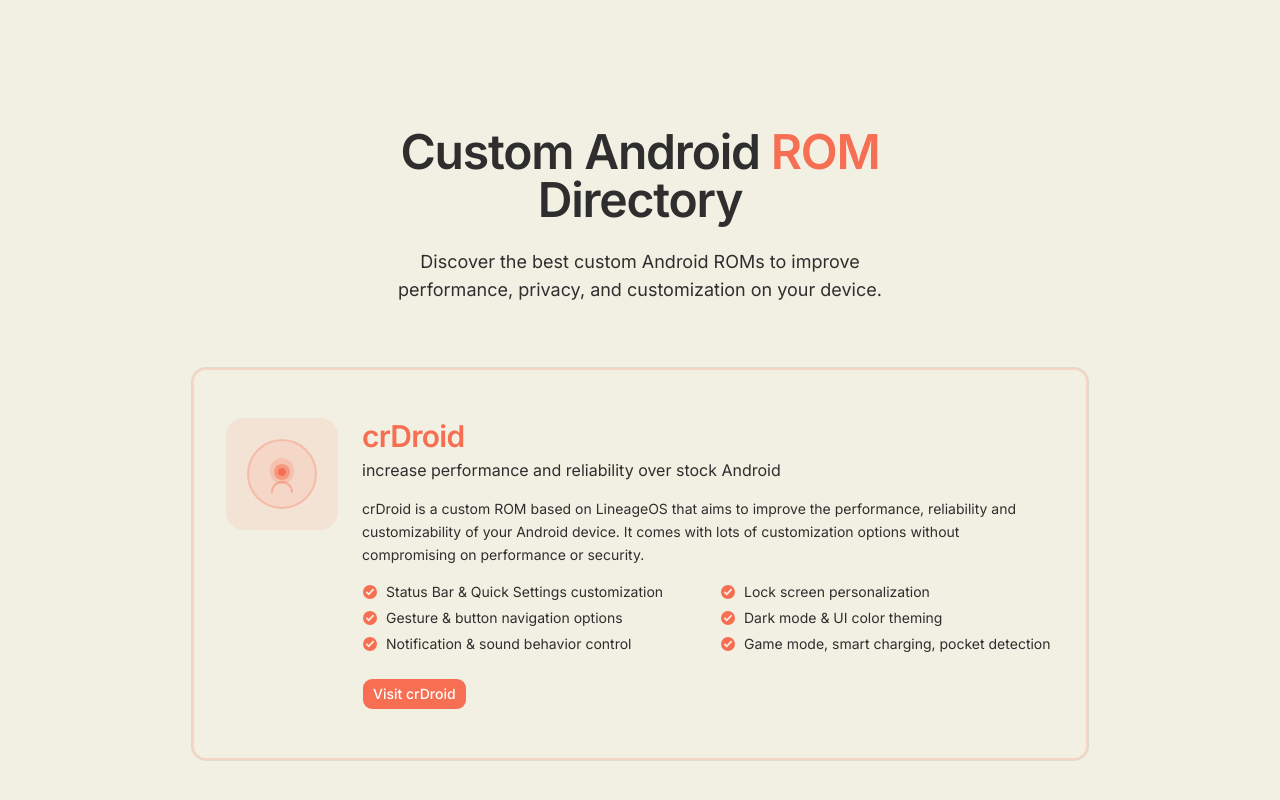
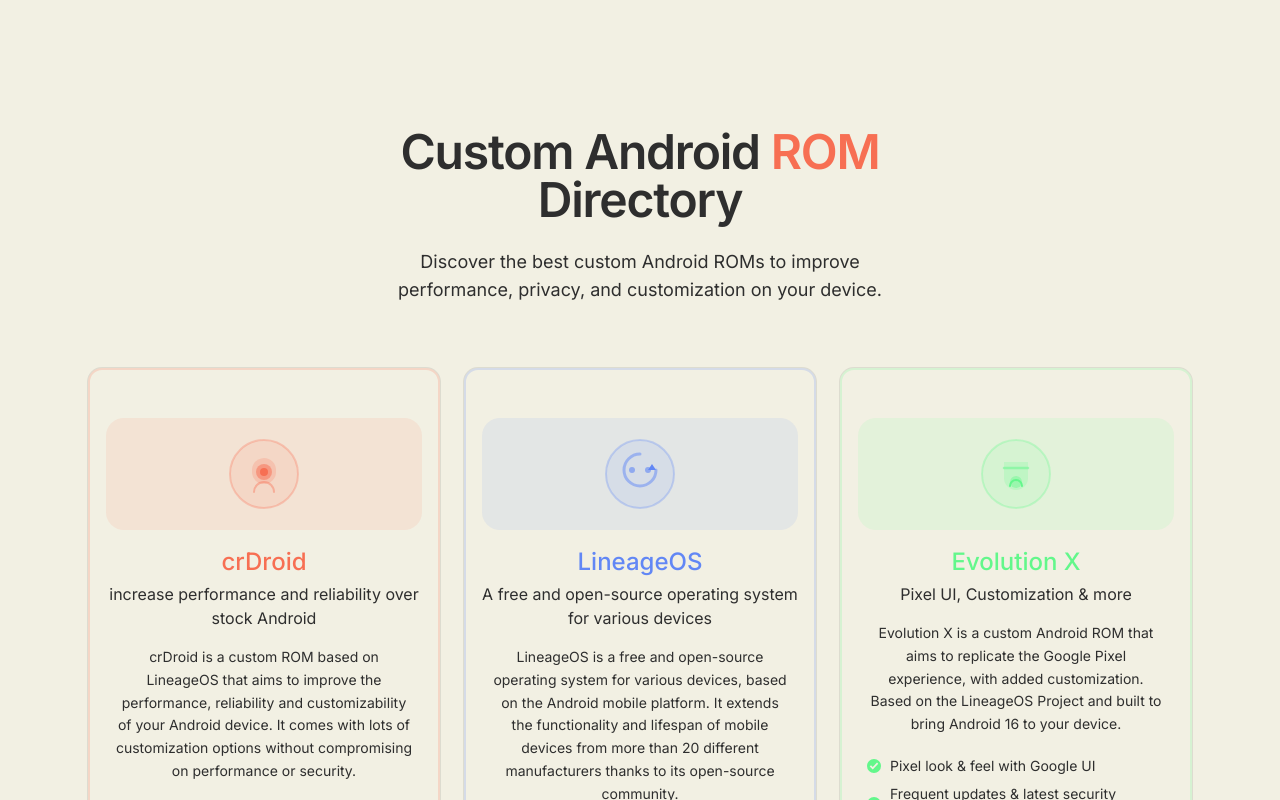
Before and after one commit to fiqriPram/crom, a Next.js app: page / in a window 1280 px wide. Shown: the top 800 px of the page. Built offline with nearby package versions, Linux system fonts and the light colour scheme.

Commit message:
add Evolution X card, 3-column grid layout

```diff
--- a/app/page.tsx
+++ b/app/page.tsx
@@ -85,6 +85,50 @@ const roms = [
       </svg>
     ),
   },
+  {
+    name: "Evolution X",
+    tagline: "Pixel UI, Customization & more",
+    description:
+      "Evolution X is a custom Android ROM that aims to replicate the Google Pixel experience, with added customization. Based on the LineageOS Project and built to bring Android 16 to your device.",
+    features: [
+      "Pixel look & feel with Google UI",
+      "Frequent updates & latest security patches",
+      "Deep customization options",
+      "Based on LineageOS stable base",
+      "Optimized for performance & battery",
+      "Active community & development",
+    ],
+    color: "text-zen-green",
+    bgColor: "bg-zen-green/10",
+    borderColor: "border-zen-green/20",
+    url: "https://evolution-x.org/",
+    thumbnail: (
+      <svg viewBox="0 0 80 80" fill="none" className="size-20">
+        <circle cx="40" cy="40" r="34" fill="currentColor" className="text-zen-green/10" />
+        <circle cx="40" cy="40" r="34" stroke="currentColor" className="text-zen-green/30" strokeWidth="2" />
+        <path
+          d="M28 28h24v16c0 6.627-5.373 12-12 12s-12-5.373-12-12V28Z"
+          fill="currentColor"
+          className="text-zen-green/20"
+        />
+        <path
+          d="M28 34h24"
+          stroke="currentColor"
+          className="text-zen-green/50"
+          strokeWidth="2.5"
+          strokeLinecap="round"
+        />
+        <circle cx="40" cy="48" r="6" fill="currentColor" className="text-zen-green/40" />
+        <path
+          d="M34 52c0-3.314 2.686-6 6-6s6 2.686 6 6"
+          stroke="currentColor"
+          className="text-zen-green"
+          strokeWidth="2"
+          strokeLinecap="round"
+        />
+      </svg>
+    ),
+  },
 ]
 
 export default function Home() {
@@ -100,29 +144,30 @@ export default function Home() {
         </p>
       </section>
 
-      <section className="flex flex-col items-center gap-16 px-6 pb-24">
+      <section className="mx-auto grid w-full max-w-6xl grid-cols-1 gap-6 px-6 pb-24 sm:grid-cols-2 lg:grid-cols-3 lg:items-stretch">
         {roms.map((rom, i) => (
           <Card
             key={rom.name}
-            className={`w-full max-w-4xl overflow-hidden border-2 ${rom.borderColor}`}
+            className={`flex flex-col border-2 ${rom.borderColor}`}
           >
-            <div className="flex flex-col gap-6 p-6 sm:flex-row sm:items-start sm:p-8">
-              <div className={`flex shrink-0 items-center justify-center rounded-2xl ${rom.bgColor} p-4`}>
+            <CardHeader className="items-center gap-4 pt-8 text-center">
+              <div className={`flex items-center justify-center rounded-2xl ${rom.bgColor} p-4`}>
                 {rom.thumbnail}
               </div>
-              <div className="flex flex-1 flex-col gap-4">
               <div>
-                  <h2 className={`text-3xl font-semibold tracking-tight ${rom.color}`}>
+                <CardTitle className={`text-2xl ${rom.color}`}>
                   {rom.name}
-                  </h2>
-                  <p className="mt-1 text-base text-muted-foreground">
+                </CardTitle>
+                <CardDescription className="mt-1 text-base">
                   {rom.tagline}
-                  </p>
+                </CardDescription>
               </div>
-                <p className="text-sm leading-relaxed text-muted-foreground">
+            </CardHeader>
+            <CardContent className="flex flex-1 flex-col gap-5 px-6 pb-8">
+              <p className="text-sm leading-relaxed text-muted-foreground text-center">
                 {rom.description}
               </p>
-                <div className="grid grid-cols-1 gap-x-6 gap-y-1.5 sm:grid-cols-2">
+              <div className="flex-1 space-y-2">
                 {rom.features.map((f) => (
                   <div key={f} className="flex items-center gap-2 text-sm">
                     <svg
@@ -136,15 +181,12 @@ export default function Home() {
                   </div>
                 ))}
               </div>
-                <div className="mt-2">
-                  <a href={rom.url} target="_blank" rel="noopener noreferrer">
-                    <Button variant={i === 0 ? "default" : "outline"}>
+              <a href={rom.url} target="_blank" rel="noopener noreferrer" className="mt-auto">
+                <Button variant={i === 0 ? "default" : "outline"} className="w-full">
                   Visit {rom.name}
                 </Button>
               </a>
-                </div>
-              </div>
-            </div>
+            </CardContent>
           </Card>
         ))}
       </section>
```
Lines whose indentation alone changed are shown as unchanged.
